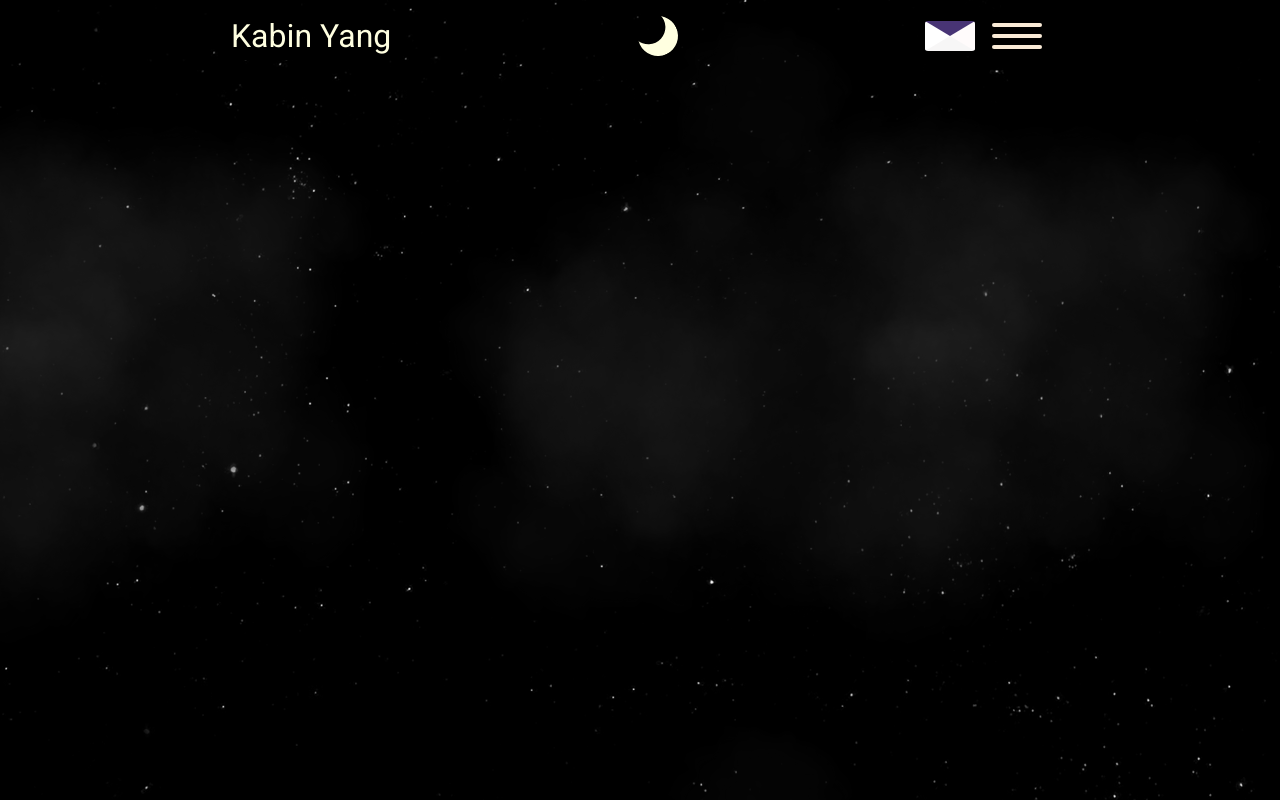
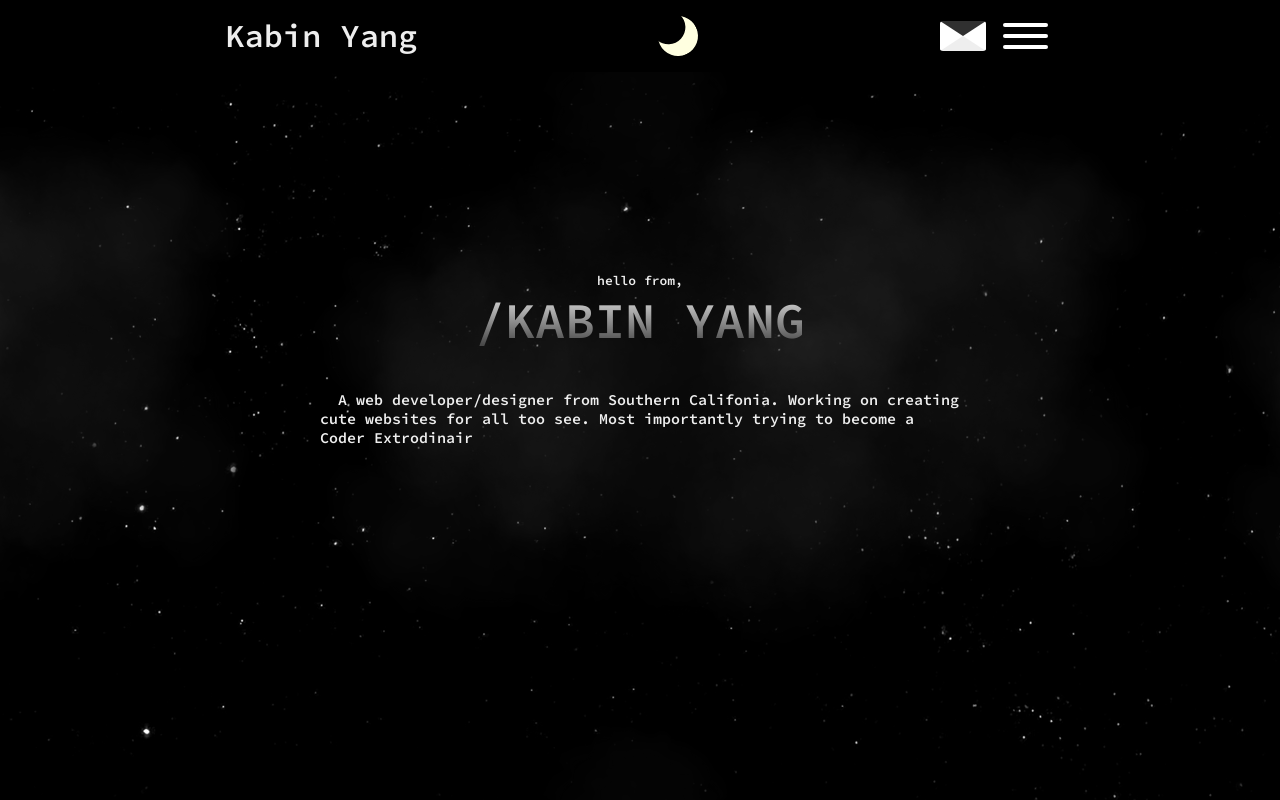
Before and after one commit to Bloo00/portfolia, a React (Create React App) app: page / in a window 1280 px wide. Built offline with nearby package versions, Linux system fonts and the light colour scheme.

Commit message:
it all works

```diff
--- a/public/index.html
+++ b/public/index.html
@@ -10,9 +10,9 @@
   <link rel="apple-touch-icon" href="%PUBLIC_URL%/logo192.png" />
   <link rel="manifest" href="%PUBLIC_URL%/manifest.json" />
   <link rel="preconnect" href="https://fonts.googleapis.com">
-  <link rel="preconnect" href="https://fonts.gstatic.com" crossorigin>
-  <link href="https://fonts.googleapis.com/css2?family=Comic+Neue&family=Heebo&display=swap" rel="stylesheet">
-  <title>Hello future boss/coworker</title>
+<link rel="preconnect" href="https://fonts.gstatic.com" crossorigin>
+<link href="https://fonts.googleapis.com/css2?family=Comic+Neue&family=Heebo&family=Source+Code+Pro:wght@600&display=swap" rel="stylesheet">
+  <title>Hello</title>
 </head>
 
 <body>
--- /dev/null
+++ b/src/container/cssStuff/body.scss
@@ -0,0 +1,30 @@
+.word-container {
+    background-color: transparent;
+    display: grid;
+}
+
+.name{
+    font-size: 50px;
+    color:#FFFFE0;
+    background: -webkit-linear-gradient(#eee, #333);
+    -webkit-background-clip: text;
+    -webkit-text-fill-color: transparent;
+    text-shadow: 10px 10px 10px rgba(0,0,0,0);
+
+    display: block;
+    position: relative;
+  }
+
+
+.desc, .hello {
+    font-size: 15px;
+    margin-top: 3%;
+    color: #eee;
+    max-width: 50%;
+    background-color: transparent;
+}
+
+.hello{
+    font-size: 13px;
+    margin-top: 200px;
+}
--- a/src/container/navStuff/contact.scss
+++ b/src/container/cssStuff/contact.scss
@@ -7,10 +7,10 @@
     height: 0;
     width: 0;
     border-radius: 3px;
-    border-left: 25px solid white;
-    border-right: 25px solid rgb(255, 251, 251);
-    border-bottom: 15px solid rgb(247, 246, 246);
-    border-top: 15px solid #483475;
+    border-left: 23px solid white;
+    border-right: 23px solid white;
+    border-bottom: 15px solid #eee;
+    border-top: 15px solid #303030;
     cursor: pointer;
 }
 
--- a/src/container/navStuff/menu.scss
+++ b/src/container/cssStuff/menu.scss
@@ -1,7 +1,7 @@
 .menu-line {
-    width: 50px;
+    width: 45px;
     height: 4px;
-    background-color: antiquewhite;
+    background-color: white;
     margin: 7px;
 
     border-radius: 5px;
--- a/src/container/home/index.js
+++ b/src/container/home/index.js
@@ -1,8 +1,9 @@
 import React, { Component } from "react";
 
 import "./index.scss";
-import "../navStuff/contact.scss"
-import "../navStuff/menu.scss"
+import "../cssStuff/contact.scss"
+import "../cssStuff/menu.scss"
+import "../cssStuff/body.scss"
 
 
 export default class Home extends Component {
@@ -26,18 +27,22 @@ export default class Home extends Component {
                                     <div className="top"></div>
                                 </div>
                             </div>
-
                             <div className="menu">
                                 <div className="menu-line"></div>
                                 <div className="menu-line"></div>
                                 <div className="menu-line"></div>
                             </div>
+                        </div>
 
-                        </div>
+
+                    </div>
+
+                    <div className="word-container">
+                        <div className="hello">hello from,</div>
+                        <div className="name">/KABIN YANG</div>
+                        <div className="desc">{'\u00A0'}{'\u00A0'}A web developer/designer from Southern Califonia. Working on creating cute websites for all too see. Most importantly trying to become a Coder Extrodinair</div>
                     </div>
                 </div>
-                <div className="title-name">Kabin Yang</div>
-                <div className="thingy">Kabin</div>
 
                 <div className="stars"></div>
                 <div className="twinkling"></div>
--- a/src/container/home/index.scss
+++ b/src/container/home/index.scss
@@ -1,18 +1,21 @@
 * {
  margin: auto;
- font-family: 'Heebo', sans-serif;
+ font-family: 'Source Code Pro', monospace;
  background-color: #000;
  padding: 0;
  z-index: 3;
 }
-
+.container {
+  display: flex;
+  flex-direction: column;
+}
 .nav-wrapper {
   display: flex;
   top:0;
   width: 100%;
   justify-content: space-between;
   font-size: xx-large;
-  color:#FFFFE0;
+  color:#eee;
 }
 
 .moon {
@@ -45,14 +48,6 @@
   justify-content: space-around;
   z-index: 4;
 }
-
-.thingy {
-  font-size: xx-large;
-  color:#FFFFE0;
-  z-index: 5;
-}
-
-
 
 @keyframes move-clouds-back {
   from {background-position: 0 0;}
```
